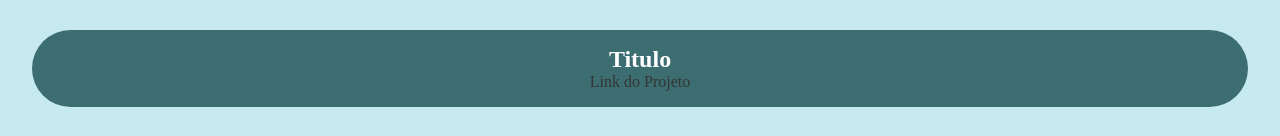
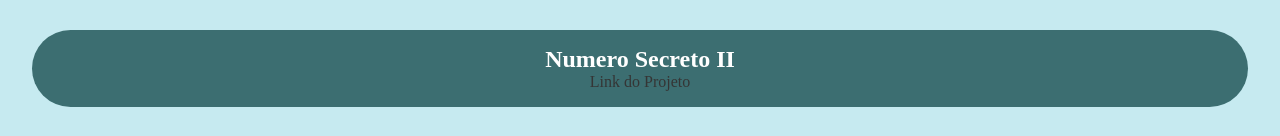
Before and after one commit to belkazienko/2024-2DS-html.js, a plain HTML site: page index.html in a window 1280 px wide. Shown: the part 892-1028 px from the top of the page. Drawn offline with Linux system fonts and the light colour scheme; a web font is replaced by a local one.

Commit message:
index.html

```diff
--- a/index.html
+++ b/index.html
@@ -56,7 +56,7 @@
 
 
                 <div class="cartao">
-                    <h2> Titulo </h2>
+                    <h2> Numero Secreto II </h2>
                     <a href="#"> Link do Projeto</a>
                 </div>
                 <footer>
```
